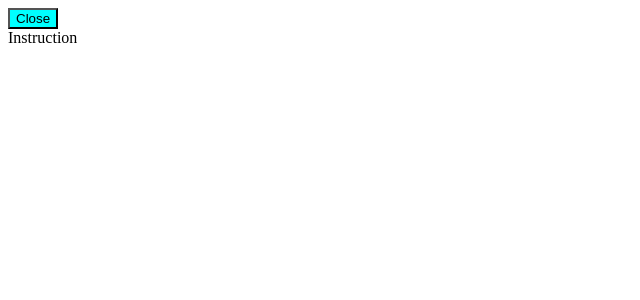
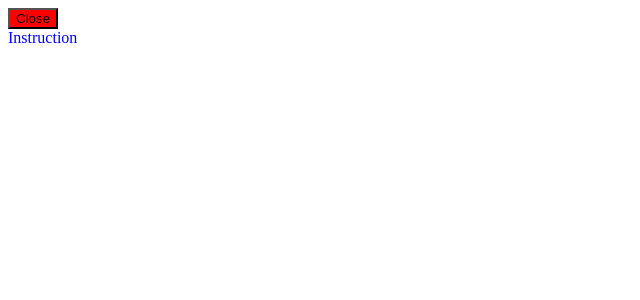
Before and after one commit to B1don228/project, a React (Vite) app: page / in a window 1280 px wide. Both pictures are taken after a click on the button "Open". Shown: the top 300 px of the page, without its empty margins (0-640 px from the left). Built offline with nearby package versions, Linux system fonts and the light colour scheme.

Commit message:
Version 1.1

```diff
--- a/package.json
+++ b/package.json
@@ -16,6 +16,7 @@
     "classnames": "^2.5.1",
     "react": "^18.2.0",
     "react-dom": "^18.2.0",
+    "sacss": "^1.1.0",
     "styled-components": "^6.1.8"
   },
   "devDependencies": {
@@ -27,6 +28,7 @@
     "eslint": "^8.55.0",
     "eslint-plugin-react-hooks": "^4.6.0",
     "eslint-plugin-react-refresh": "^0.4.5",
+    "sass": "^1.70.0",
     "typescript": "^5.2.2",
     "vite": "^5.0.8"
   }
--- a/src/App.css
+++ /dev/null
@@ -1,6 +0,0 @@
-.desc {
-  display: none;
-}
-.desc.open {
-  display: block;
-}
--- /dev/null
+++ b/src/App.module.scss
@@ -0,0 +1,18 @@
+.desc.close {
+  display: none;
+}
+.desc.open {
+  display: block;
+}
+
+.menu.open {
+  color: blue;
+  & button {
+    background: red;
+  }
+}
+.menu.close {
+  & button {
+    background: blue;
+  }
+}
--- a/src/App.tsx
+++ b/src/App.tsx
@@ -1,17 +1,21 @@
 import { useState } from "react";
-import "./App.css";
+import styles from "./App.module.scss";
 import StyledButton from "./components/Button";
-import classNames from "classnames";
+import classNames from "classnames/bind";
 
 function App() {
   const [open, setOpen] = useState<boolean>(false);
 
+  let cx = classNames.bind(styles);
+
   return (
-    <div>
-      <StyledButton onClick={() => setOpen((prev) => !prev)}>
+    <div className={cx("menu", { open: open, close: !open })}>
+      <button onClick={() => setOpen((prev) => !prev)}>
         {!open ? "Open" : "Close"}
-      </StyledButton>
-      <div className={classNames("desc", { open: open })}>Instruction</div>
+      </button>
+      <div className={cx("desc", { open: open, close: !open })}>
+        Instruction
+      </div>
     </div>
   );
 }
```
Also changed, not shown: 1 other file (tests, documents, lock files or other folders).
